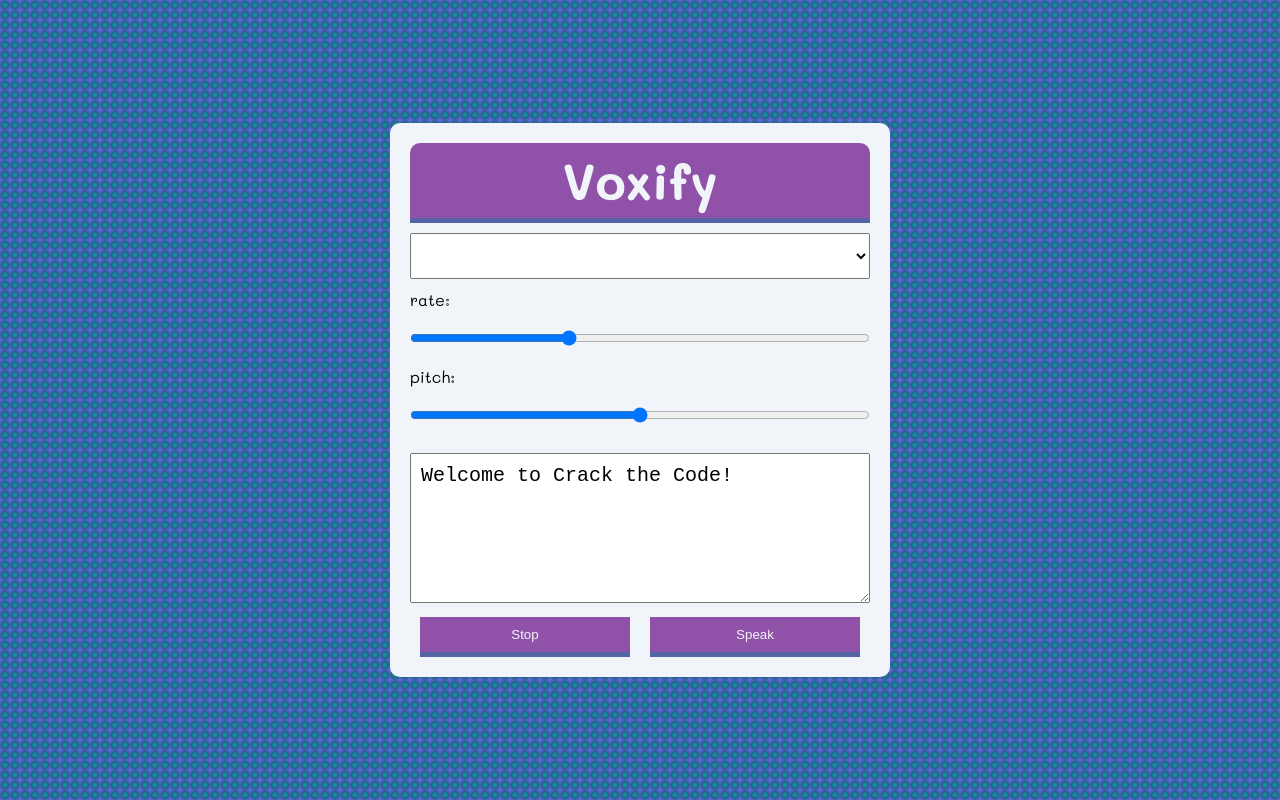
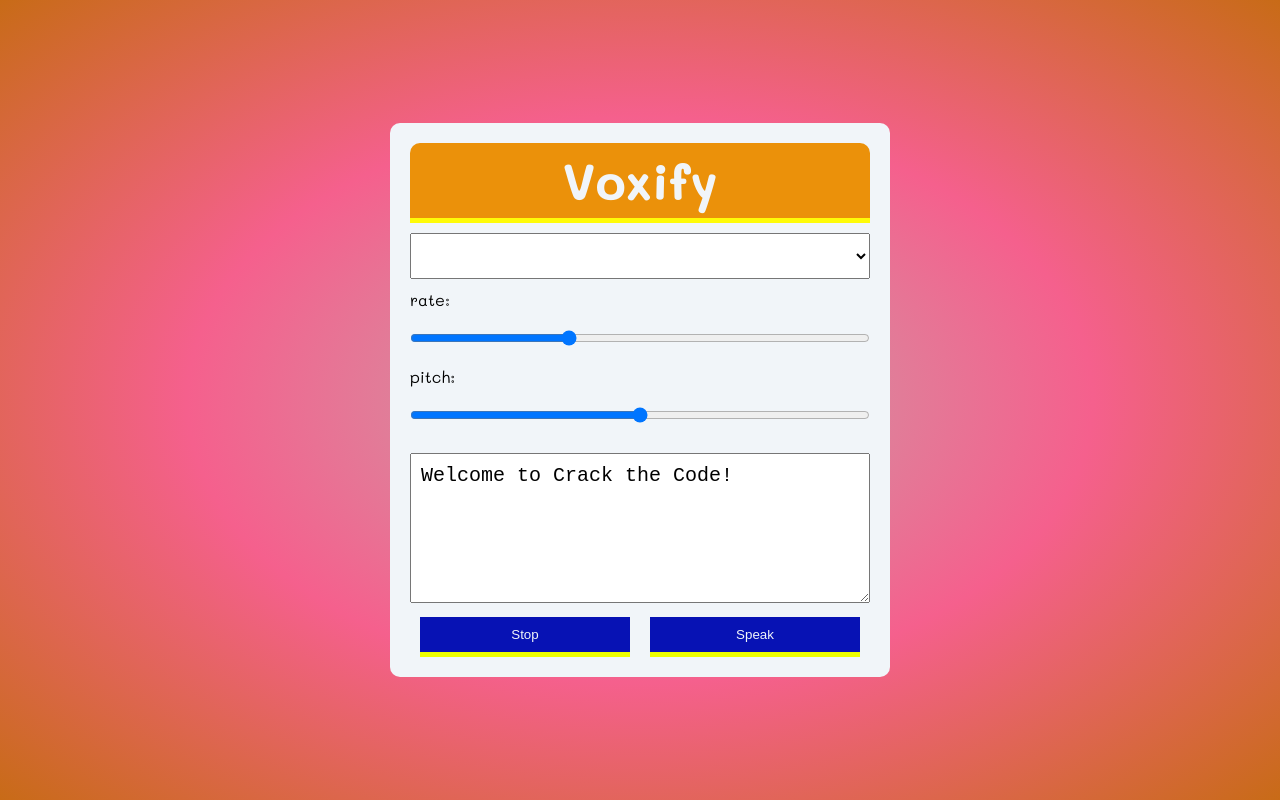
Before and after one commit to xNeshi/uplift-workshop-coding, a plain HTML site: page index.html in a window 1280 px wide. Drawn offline with Linux system fonts and the light colour scheme.

Commit message:
Changed color scheme
Updated background, header, and buttton colors

```diff
--- a/style.css
+++ b/style.css
@@ -8,11 +8,11 @@ body {
   font-family: "Mali", cursive;
   height: 100vh;
   background-image: radial-gradient(
-    rgb(2, 161, 167),
-    rgb(43, 96, 141),
-    rgb(109, 107, 245)
+    rgb(200, 161, 167),
+    rgb(245, 96, 141),
+    rgb(200, 107, 23)
   );
-  background-size: 10px 10px;
+  background-size: ;
   display: flex;
   justify-content: center;
   align-items: center;
@@ -27,8 +27,8 @@ body {
 
 h1 {
   color: rgb(241, 245, 249);
-  background: rgb(144, 81, 168);
-  border-bottom: 5px solid rgb(83, 101, 164);
+  background: rgb(235, 145, 10);
+  border-bottom: 5px solid rgb(255, 251, 8);
   border-radius: 10px 10px 0 0;
   text-align: center;
   font-size: 50px;
@@ -54,10 +54,10 @@ textarea {
 
 #buttons button {
   color: rgb(241, 245, 249);
-  background: rgb(144, 81, 168);
+  background: rgb(7, 18, 180);
   border: 0;
   width: 50%;
-  border-bottom: 5px solid rgb(83, 101, 164);
+  border-bottom: 5px solid rgb(238, 255, 0);
   cursor: pointer;
   padding: 10px;
   margin: 0 10px;
```
